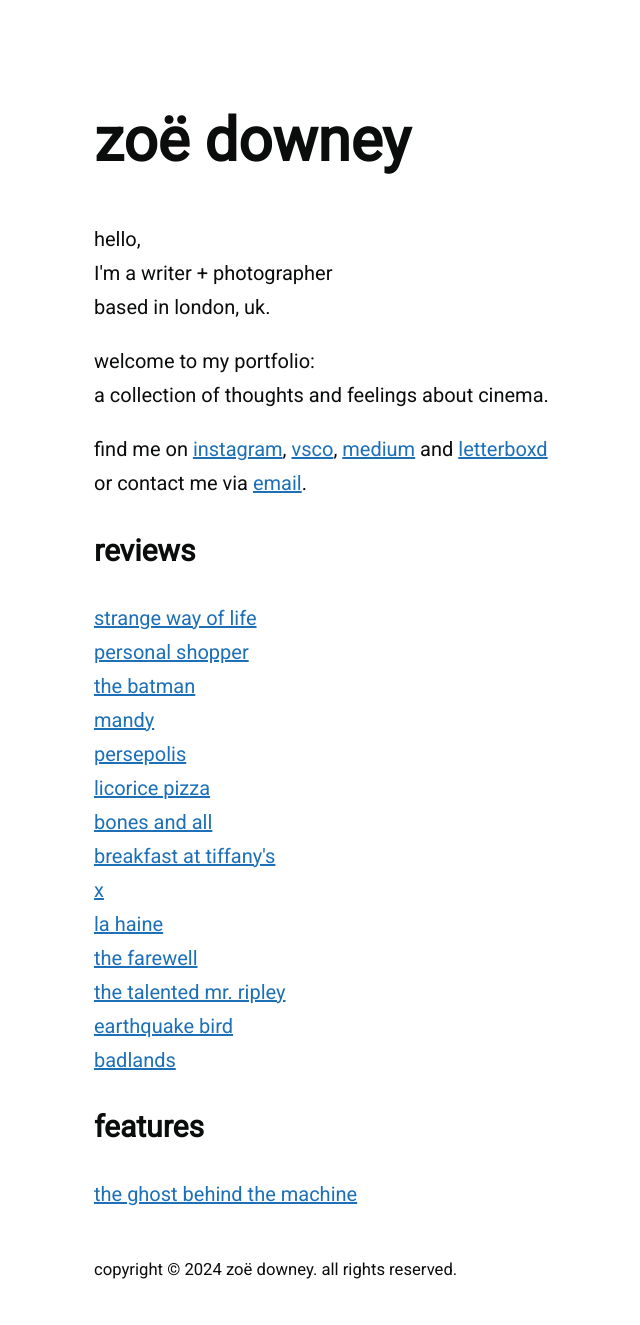
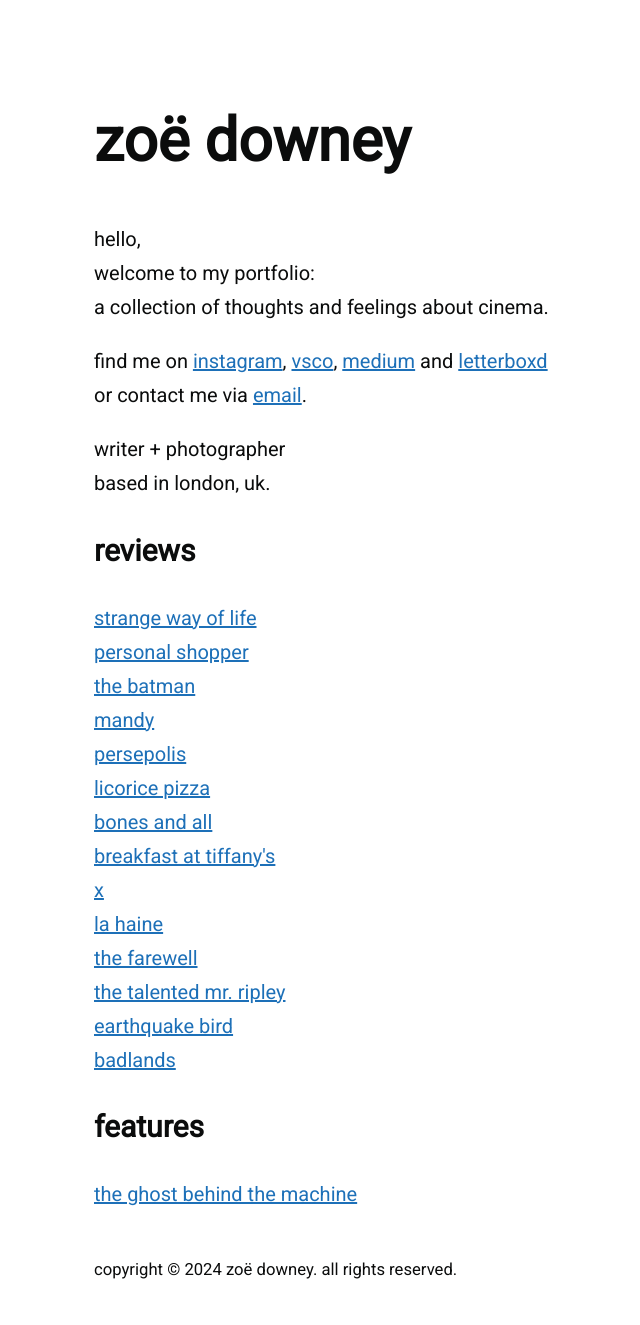
Before and after one commit to zoeurl/zoedowney.github.io, a Jekyll site: the page built from index.html, in a window 1280 px wide. Shown: the whole page, without its empty margins (146-786 px from the left). Built offline with Jekyll 4.4.1, drawn with Linux system fonts in a browser that asks for light colours.

Commit message:
Update index.html

```diff
--- a/index.html
+++ b/index.html
@@ -5,15 +5,15 @@ layout: default
 
 <p>
 hello,
-<br>I'm a writer + photographer
-<br>based in london, uk.
-</p>
-
-welcome to my portfolio:
+<br>welcome to my portfolio:
 <br>a collection of thoughts and feelings about cinema.
 </p>
 find me on <a href="https://www.instagram.com/zoeurl/">instagram</a>, <a href="https://vsco.co/zoeurl/gallery">vsco</a>, <a href="https://medium.com/@zoedowney">medium</a> and <a href="https://letterboxd.com/zoedowney/">letterboxd</a>
 <br>or contact me via <a href="mailto:{{site.email}}">email</a>.
+</p>
+<p>
+writer + photographer
+<br>based in london, uk.
 </p>
 
 <h2>reviews</h2>
```
